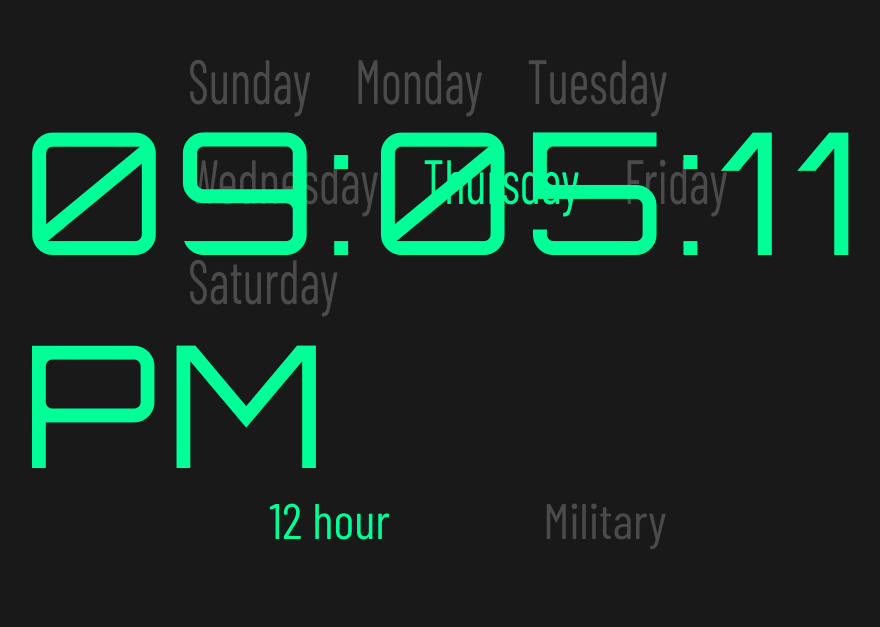
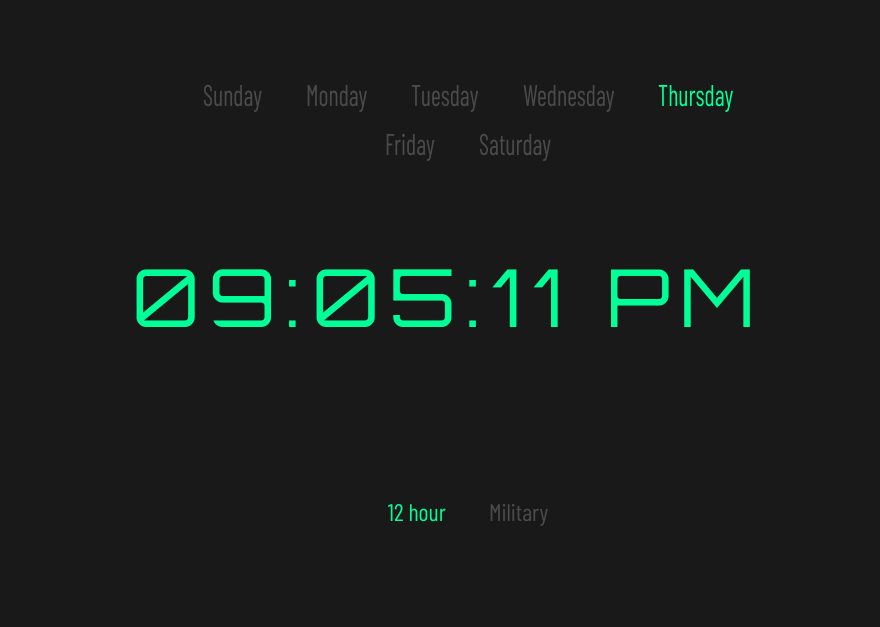
Before and after one commit to bringman18/digitalClock, a plain HTML site: page index.html in a window 1280 px wide. Shown: the part 104-731 px from the top of the page, without its empty margins (192-1072 px from the left). Drawn offline with nearby package versions, Linux system fonts and the light colour scheme.

Commit message:
Add files via upload

```diff
--- a/css/styles.css
+++ b/css/styles.css
@@ -2,6 +2,7 @@
 
 body {
     background: #191919;
+    text-align: center;
 }
 
 .week  {
@@ -18,10 +19,11 @@ body {
 
 .week  ul li  {
     display: inline-block;
-    margin: 20px;
+    margin: 0 20px 20px 20px;
     font-family: 'Barlow Condensed', sans-serif;
-    font-size: 50px;
+    font-size: 1.5rem;
     transform: scaleY(1.25);
+
 }
 
 .highlight  {
@@ -34,7 +36,7 @@ body {
     left: 50%;
     transform: translateX(-50%) translateY(-50%);
     color: #00FF97;
-    font-size: 170px;
+    font-size: 5rem;
     letter-spacing: 10px;
     font-family: 'Orbitron', sans-serif;
 }
@@ -54,13 +56,12 @@ body {
 
 .toggle ul li   {
     display: inline-block;
-    font-size: 50px;
-
+    font-size: 1.5rem;
 }
 
 .toggle ul li a  {
     text-decoration: none;
-    padding: 75px;
+    padding: 20px;
     color: #4B4B4B;
     transition: color .75s ease;
 }
```
